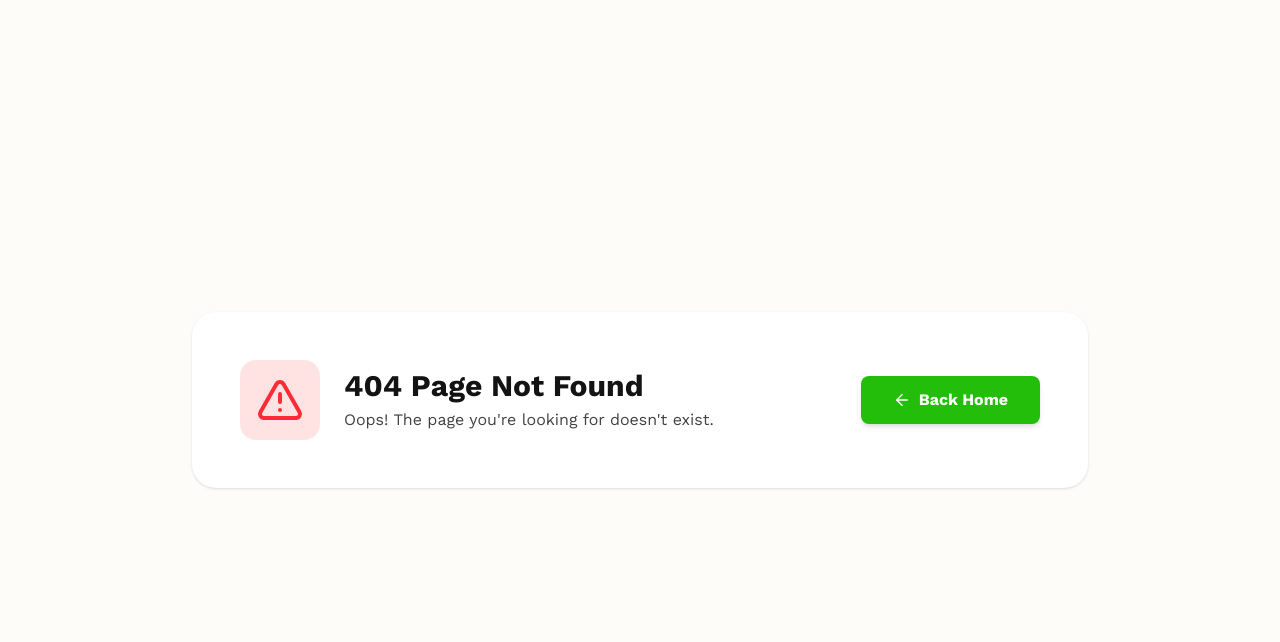
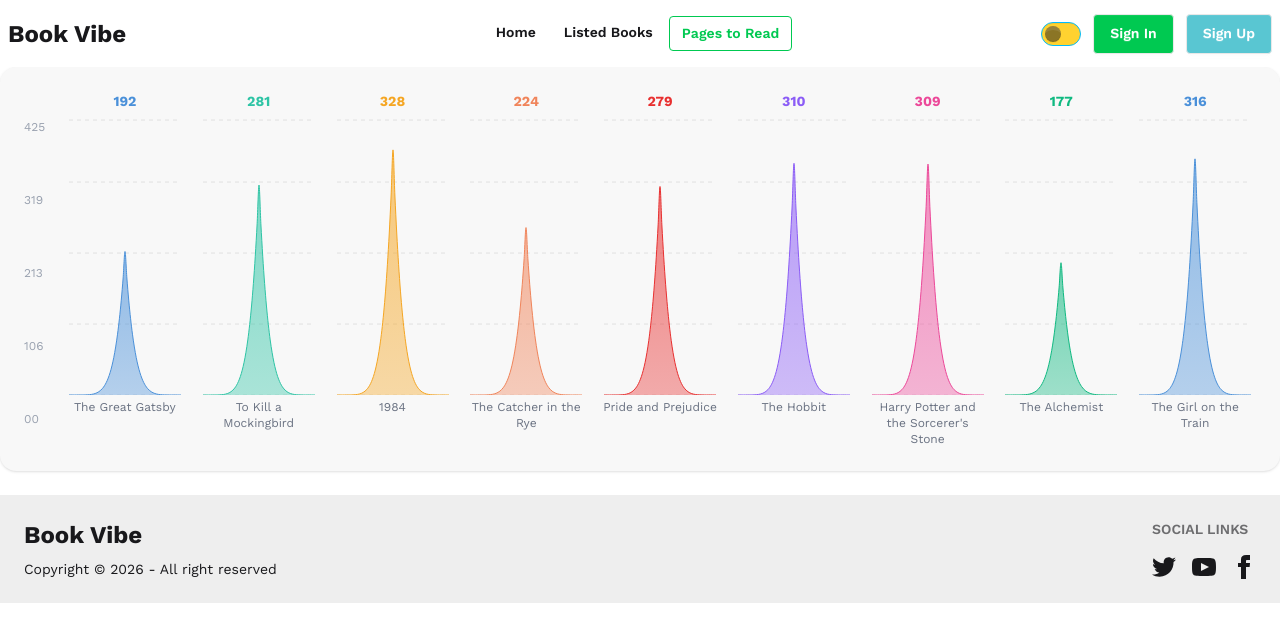
Before and after one commit to Saharier36/Book-Vibe, a React (Vite) app: page /page-to-read in a window 1280 px wide. Before the commit this address had no page. Shown: the top 642 px of the page. Built offline with nearby package versions, Linux system fonts and the light colour scheme; a web font is replaced by a local one.

Commit message:
add chart component and theme controller

```diff
--- a/package.json
+++ b/package.json
@@ -17,6 +17,7 @@
     "react-router": "^7.14.0",
     "react-tabs": "^6.1.1",
     "react-toastify": "^11.0.5",
+    "recharts": "^3.8.1",
     "tailwindcss": "^4.2.2"
   },
   "devDependencies": {
--- a/src/components/HomePage/Banner.jsx
+++ b/src/components/HomePage/Banner.jsx
@@ -1,5 +1,6 @@
 import React from "react";
 import bannerImg from "../../assets/banner.png";
+import { Link } from "react-router";
 
 const Banner = () => {
   return (
@@ -12,9 +13,12 @@ const Banner = () => {
               Books to freshen up <br /> your bookshelf
             </h1>
 
-            <button className="btn bg-green-500 hover:bg-green-600 text-white">
+            <Link
+              to={"/books"}
+              className="btn bg-green-500 hover:bg-green-600 text-white"
+            >
               View The List
-            </button>
+            </Link>
           </div>
         </div>
       </div>
--- a/src/components/shared/Navbar/Navbar.jsx
+++ b/src/components/shared/Navbar/Navbar.jsx
@@ -60,12 +60,24 @@ const Navbar = () => {
         <ul className="menu menu-horizontal px-1">{links}</ul>
       </div>
       <div className="navbar-end space-x-3">
-        <a className="btn bg-green-500 hover:bg-green-600 text-white">
+        <input
+          type="checkbox"
+          className="toggle theme-controller col-span-2 col-start-1 row-start-1 border-sky-400 bg-amber-300 [--tglbg:var(--color-sky-500)] checked:border-blue-800 checked:bg-blue-300 checked:[--tglbg:var(--color-blue-900)]"
+          value="dark"
+        />
+
+        <Link
+          to={"/sign-in"}
+          className="btn bg-green-500 hover:bg-green-600 text-white"
+        >
           Sign In
-        </a>
-        <a className="btn bg-[#59C6D2] hover:bg-[#35a1ad] text-white">
+        </Link>
+        <Link
+          to={"/sign-up"}
+          className="btn bg-[#59C6D2] hover:bg-[#35a1ad] text-white"
+        >
           Sign Up
-        </a>
+        </Link>
       </div>
     </div>
   );
--- a/src/components/ui/BookListCard.jsx
+++ b/src/components/ui/BookListCard.jsx
@@ -18,7 +18,7 @@ const BookListCard = ({ book }) => {
 
   return (
     <div>
-      <div className="card md:card-side bg-base-100 shadow-sm border border-base-200 mb-4 p-4">
+      <div className="card md:card-side bg-base-100 shadow-sm border border-base-200 my-6 p-4">
         <figure className="md:w-32 w-full bg-base-300 p-6 rounded-xl shrink-0">
           <img
             src={image}
--- /dev/null
+++ b/src/pages/PagesToRead/PagesToRead.jsx
@@ -0,0 +1,112 @@
+import { use } from "react";
+import {
+  AreaChart,
+  Area,
+  XAxis,
+  YAxis,
+  CartesianGrid,
+  ResponsiveContainer,
+} from "recharts";
+
+const COLORS = [
+  "#4A90D9",
+  "#2EC4A5",
+  "#F5A623",
+  "#F0845A",
+  "#E83030",
+  "#8B5CF6",
+  "#EC4899",
+  "#10B981",
+];
+
+const booksPromise = fetch("/booksData.json").then((res) => res.json());
+
+const generateSpikeData = (pages) =>
+  Array.from({ length: 61 }, (_, i) => {
+    const centered = Math.abs(i / 60 - 0.5) * 2;
+    return { x: i, value: pages * Math.pow(1 - centered, 6) };
+  });
+
+const SpikeChart = ({ book, color, maxPages }) => (
+  <div className="flex flex-col items-center flex-1 min-w-0">
+    <span className="font-bold text-sm mb-1" style={{ color }}>
+      {book.totalPages}
+    </span>
+    <ResponsiveContainer width="100%" height={280}>
+      <AreaChart
+        data={generateSpikeData(book.totalPages)}
+        margin={{ top: 5, right: 5, left: 5, bottom: 0 }}
+      >
+        <defs>
+          <linearGradient id={`g-${book.bookId}`} x1="0" y1="0" x2="0" y2="1">
+            <stop offset="0%" stopColor={color} stopOpacity={1} />
+            <stop offset="100%" stopColor={color} stopOpacity={0.65} />
+          </linearGradient>
+        </defs>
+        <CartesianGrid
+          strokeDasharray="4 4"
+          stroke="#e0e0e0"
+          vertical={false}
+        />
+        <YAxis hide domain={[0, maxPages + 40]} />
+        <XAxis hide />
+        <Area
+          type="monotone"
+          dataKey="value"
+          stroke={color}
+          strokeWidth={1}
+          fill={`url(#g-${book.bookId})`}
+          dot={false}
+        />
+      </AreaChart>
+    </ResponsiveContainer>
+    <p className="text-gray-500 text-xs mt-1 text-center px-1">
+      {book.bookName}
+    </p>
+  </div>
+);
+
+const PagesToRead = () => {
+  const books = use(booksPromise);
+  const maxPages = Math.max(...books.map((b) => b.totalPages));
+  const yMax = Math.ceil((maxPages + 40) / 85) * 85;
+  const yTicks = [yMax, yMax * 0.75, yMax * 0.5, yMax * 0.25, 0].map(
+    Math.round,
+  );
+
+  return (
+    <div className="container mx-auto pb-6">
+      <div className="bg-base-200 rounded-2xl p-6 shadow-sm">
+        <div
+          className="flex items-stretch gap-2"
+          style={{ minWidth: `${books.length * 120}px` }}
+        >
+          <div
+            className="flex flex-col justify-between text-gray-400 text-xs pr-2"
+            style={{
+              paddingTop: "28px",
+              paddingBottom: "20px",
+              minWidth: "32px",
+            }}
+          >
+            {yTicks.map((tick) => (
+              <span key={tick}>{String(tick).padStart(2, "0")}</span>
+            ))}
+          </div>
+          <div className="flex flex-1 gap-3">
+            {books.map((book, i) => (
+              <SpikeChart
+                key={book.bookId}
+                book={book}
+                color={COLORS[i % COLORS.length]}
+                maxPages={maxPages}
+              />
+            ))}
+          </div>
+        </div>
+      </div>
+    </div>
+  );
+};
+
+export default PagesToRead;
--- a/src/routes/Routes.jsx
+++ b/src/routes/Routes.jsx
@@ -4,6 +4,7 @@ import Home from "../pages/Home/Home";
 import Books from "../pages/Books/Books";
 import Error from "../pages/Error/Error";
 import BookDetails from "../pages/BookDetails/BookDetails";
+import PagesToRead from "../pages/PagesToRead/PagesToRead";
 
 export const router = createBrowserRouter([
   {
@@ -20,9 +21,13 @@ export const router = createBrowserRouter([
       },
       {
         path: "/bookDetails/:id",
-        Component: BookDetails
-      }
+        Component: BookDetails,
+      },
+      {
+        path: "page-to-read",
+        Component: PagesToRead,
+      },
     ],
-    errorElement: <Error></Error>
+    errorElement: <Error></Error>,
   },
 ]);
```
Also changed, not shown: 1 other file (tests, documents, lock files or other folders).
